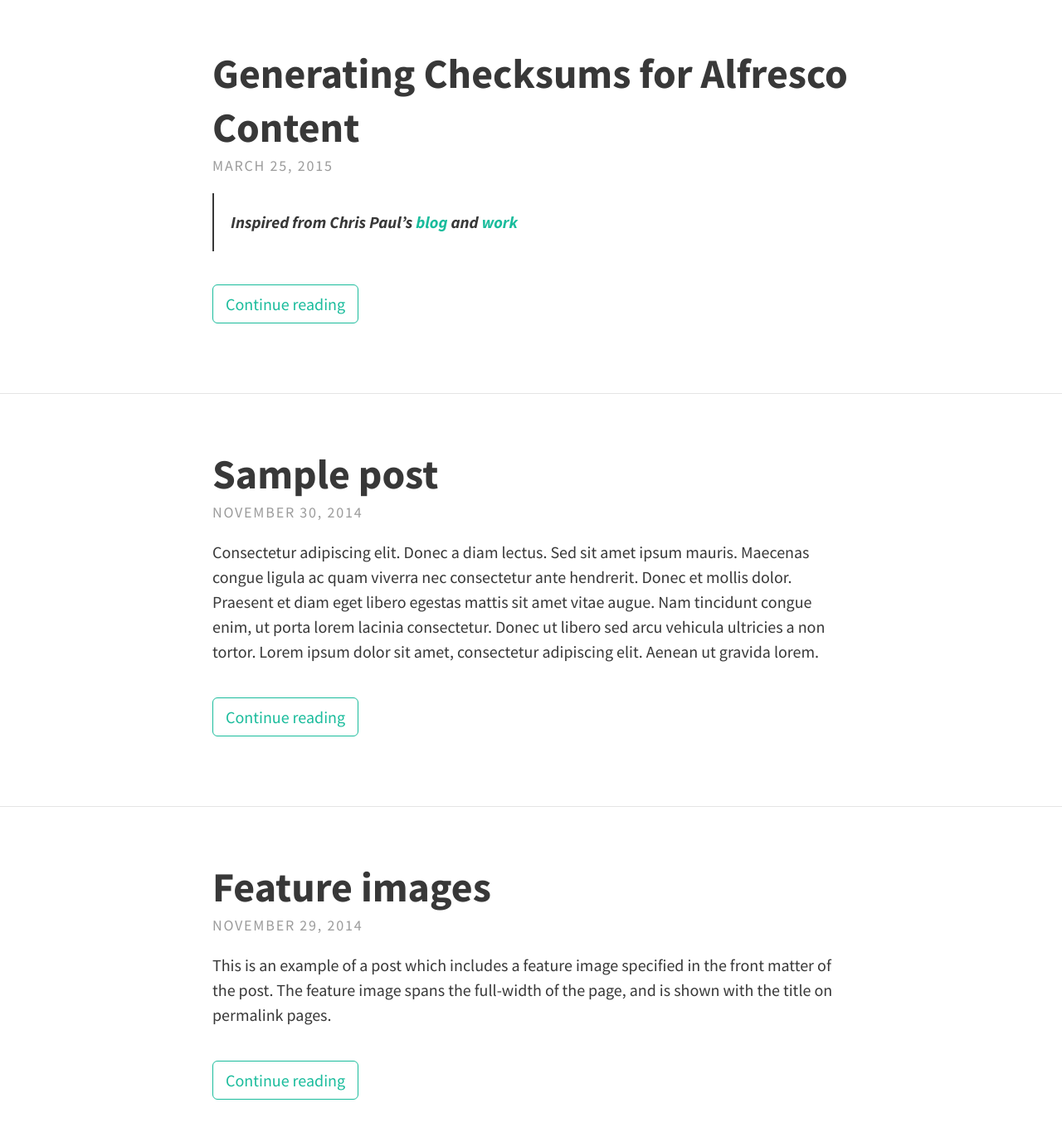
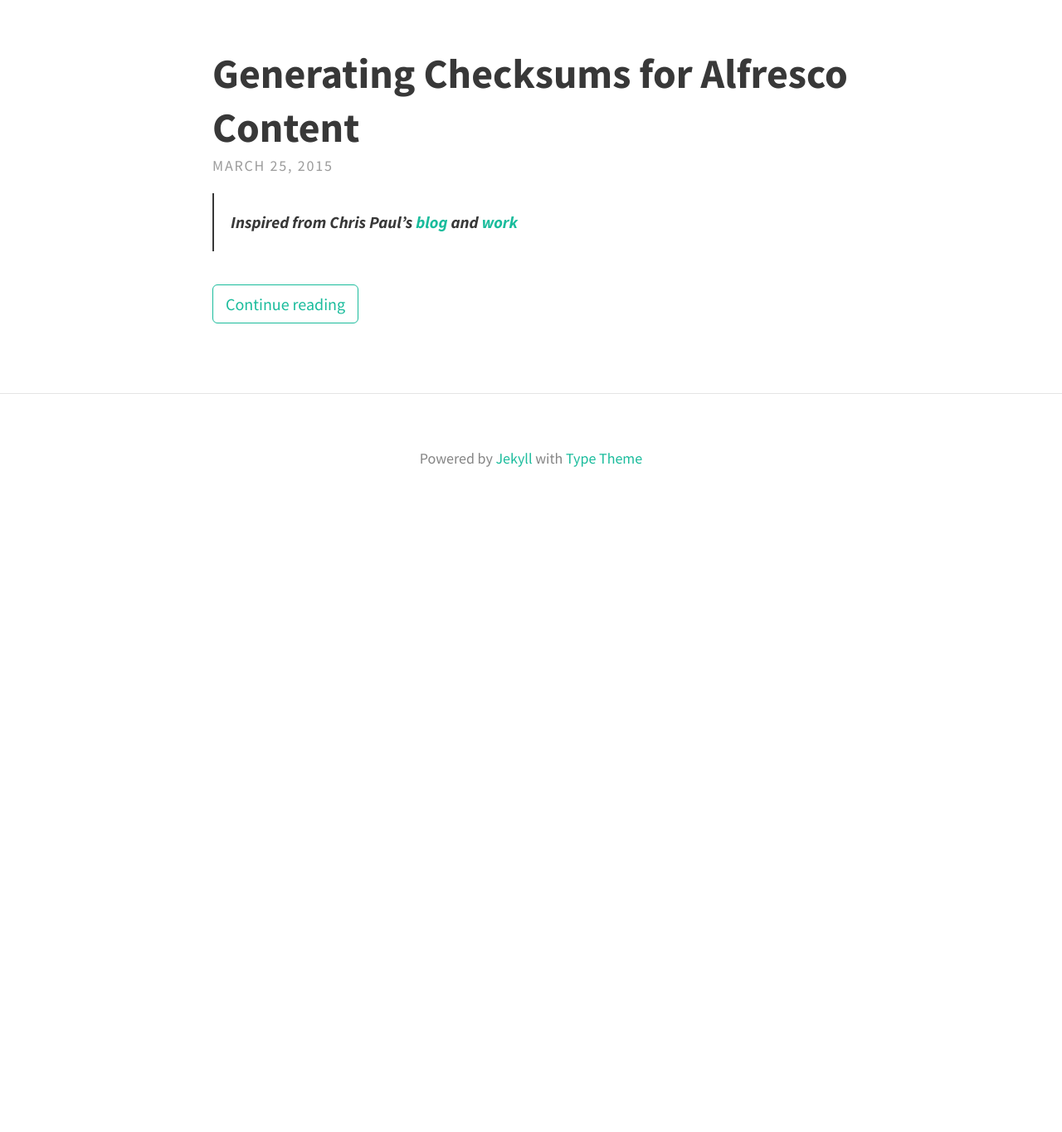
Before and after one commit to sujaypillai/sujaypillai.github.io, a Jekyll site: the page built from index.html, in a window 1280 px wide and 1400 px high, scrolled down 385 px. Shown: the top 1365 px of the window at 83% size. Built offline with Jekyll 4.4.1, drawn with Linux system fonts in a browser that asks for light colours; nearby versions of some CDN libraries; the list of posts is cut into pages by our own code; after the commit the page ends 1015 px from its top, so only the background shows below that; part of the change alters nothing that is shown; some of the changed text lies outside the part shown.

```diff
--- a/_posts/2014-11-28-markdown-and-html.md
+++ /dev/null
@@ -1,39 +0,0 @@
----
-layout: post
-title: Markdown and HTML
----
-
-Jeykll supports the use of [Markdown](http://daringfireball.net/projects/markdown/syntax) with inline HTML tags which makes it easier to quickly write posts with Jekyll, without having to worry too much about text formatting. A sample of the formatting follows.
-
-Tables have also been extended from Markdown:
-
-First Header  | Second Header
-------------- | -------------
-Content Cell  | Content Cell
-Content Cell  | Content Cell
-
-Here's an example of an image, which is included using Markdown:
-
-![Geometric pattern with fading gradient](/img/sample_feature_img_2.png)
-
-Highlighting for code in Jekyll is done using Pygments or Rouge. This theme makes use of Pygments by default.
-
-{% highlight js %}
-// count to ten
-for (var i = 1; i <= 10; i++) {
-    console.log(i);
-}
-
-// count to twenty
-var j = 0;
-while (j < 20) {
-    j++;
-    console.log(j);
-}
-{% endhighlight %}
-
-Type Theme uses KaTeX to display maths. Equations such as $$S_n = a \times \frac{1-r^n}{1-r}$$ can be displayed inline.
-
-Alternatively, they can be shown on a new line:
-
-$$ f(x) = \int \frac{2x^2+4x+6}{x-2} $$
--- a/_posts/2014-11-29-feature-images.md
+++ /dev/null
@@ -1,6 +0,0 @@
----
-layout: post
-title: Feature images
-feature-img: "img/sample_feature_img.png"
----
-This is an example of a post which includes a feature image specified in the front matter of the post. The feature image spans the full-width of the page, and is shown with the title on permalink pages.
--- a/_posts/2014-11-30-sample-post.md
+++ /dev/null
@@ -1,21 +0,0 @@
----
-layout: post
-title: Sample post
----
-Consectetur adipiscing elit. Donec a diam lectus. Sed sit amet ipsum mauris. Maecenas congue ligula ac quam viverra nec consectetur ante hendrerit. Donec et mollis dolor. Praesent et diam eget libero egestas mattis sit amet vitae augue. Nam tincidunt congue enim, ut porta lorem lacinia consectetur. Donec ut libero sed arcu vehicula ultricies a non tortor. Lorem ipsum dolor sit amet, consectetur adipiscing elit. Aenean ut gravida lorem.
-
-* Consectetur adipiscing elit
-* Donec a diam lectus
-* Sed sit amet ipsum mauris
-
-Ut turpis felis, pulvinar a semper sed, adipiscing id dolor. Pellentesque auctor nisi id magna consequat sagittis. Curabitur dapibus enim sit amet elit pharetra tincidunt feugiat nisl imperdiet. Ut convallis libero in urna ultrices accumsan. Donec sed odio eros. Donec viverra mi quis quam pulvinar at malesuada arcu rhoncus. Cum sociis natoque penatibus et magnis dis parturient montes, nascetur ridiculus mus. In rutrum accumsan ultricies. Mauris vitae nisi at sem facilisis semper ac in est.
-
-Nunc diam velit, adipiscing ut tristique vitae, sagittis vel odio. Maecenas convallis ullamcorper ultricies. Curabitur ornare, ligula *semper consectetur sagittis*, nisi diam iaculis velit, id fringilla sem nunc vel mi. Nam dictum, odio nec pretium volutpat, arcu ante placerat erat, non tristique elit urna et turpis. Quisque mi metus, ornare sit amet fermentum et, tincidunt et orci. Fusce eget orci a orci congue vestibulum.
-
-Ut dolor diam, elementum et vestibulum eu, porttitor vel elit. Curabitur venenatis pulvinar tellus gravida ornare. Sed et erat faucibus nunc euismod ultricies ut id justo. Nullam cursus suscipit nisi, et ultrices justo sodales nec. Fusce venenatis facilisis lectus ac semper. Aliquam at massa ipsum. Quisque bibendum purus convallis nulla ultrices ultricies. Nullam aliquam, mi eu aliquam tincidunt, purus velit laoreet tortor, viverra pretium nisi quam vitae mi. Fusce vel volutpat elit. Nam sagittis nisi dui.
-
-> Suspendisse lectus leo, consectetur in tempor sit amet, placerat quis neque
-
-Etiam luctus porttitor lorem, sed suscipit est rutrum non. Curabitur lobortis nisl a enim congue semper. Aenean commodo ultrices imperdiet. Vestibulum ut justo vel sapien venenatis tincidunt.
-
-Phasellus eget dolor sit amet ipsum dapibus condimentum vitae quis lectus. Aliquam ut massa in turpis dapibus convallis. Praesent elit lacus, vestibulum at malesuada et, ornare et est. Ut augue nunc, sodales ut euismod non, adipiscing vitae orci. Mauris ut placerat justo. Mauris in ultricies enim. Quisque nec est eleifend nulla ultrices egestas quis ut quam. Donec sollicitudin lectus a mauris pulvinar id aliquam urna cursus. Cras quis ligula sem, vel elementum mi. Phasellus non ullamcorper urna.
--- a/_posts/2015-03-25-alfresco-checksum.md
+++ b/_posts/2015-03-25-alfresco-checksum.md
@@ -117,4 +117,4 @@ This should make the Hashable aspect visible in the list of aspects available to
 </bean>
 {% endhighlight %}
 
-#### The complete source code for these examples is available on [GitHub](https://github.com/sujaypillai/alfchecksum).
+##### The complete source code for this examples is available on [GitHub](https://github.com/sujaypillai/alfchecksum).
```
